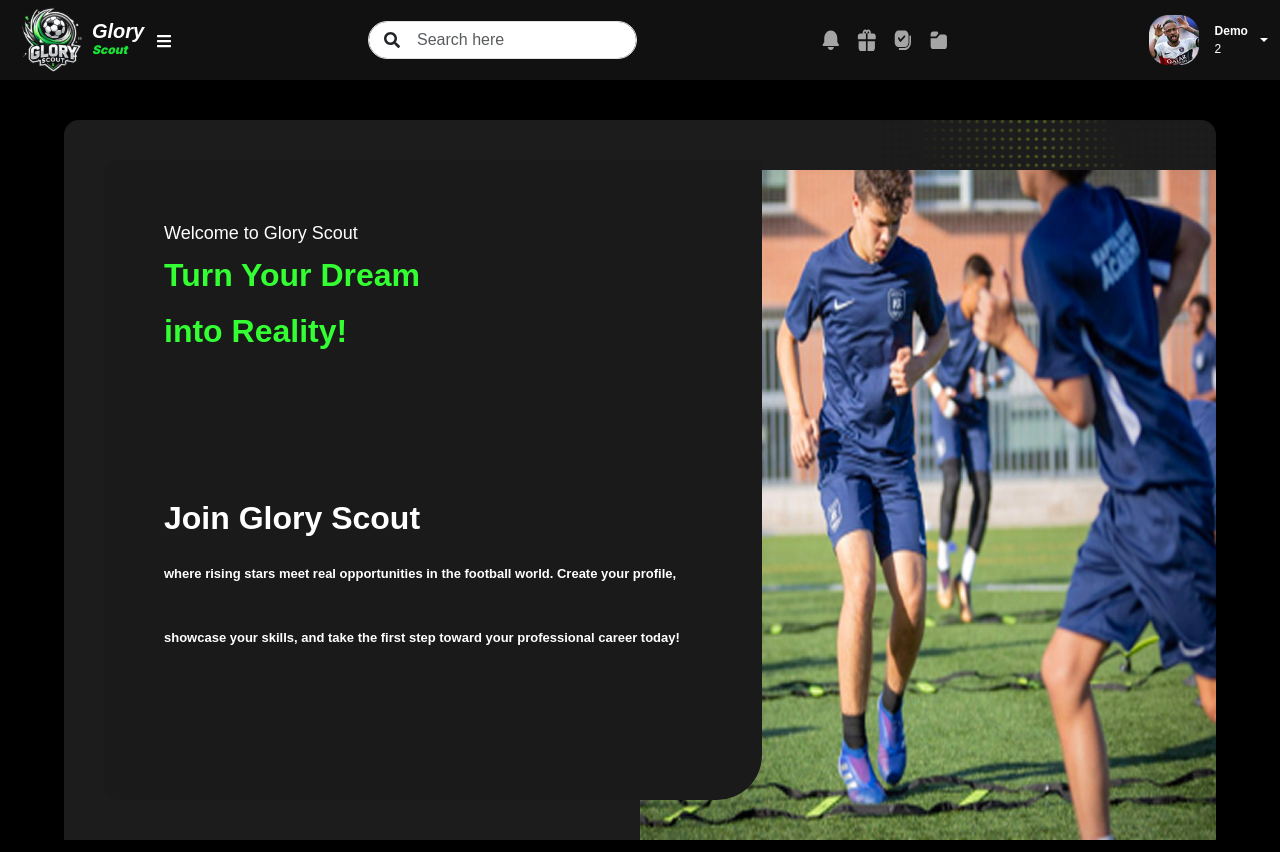
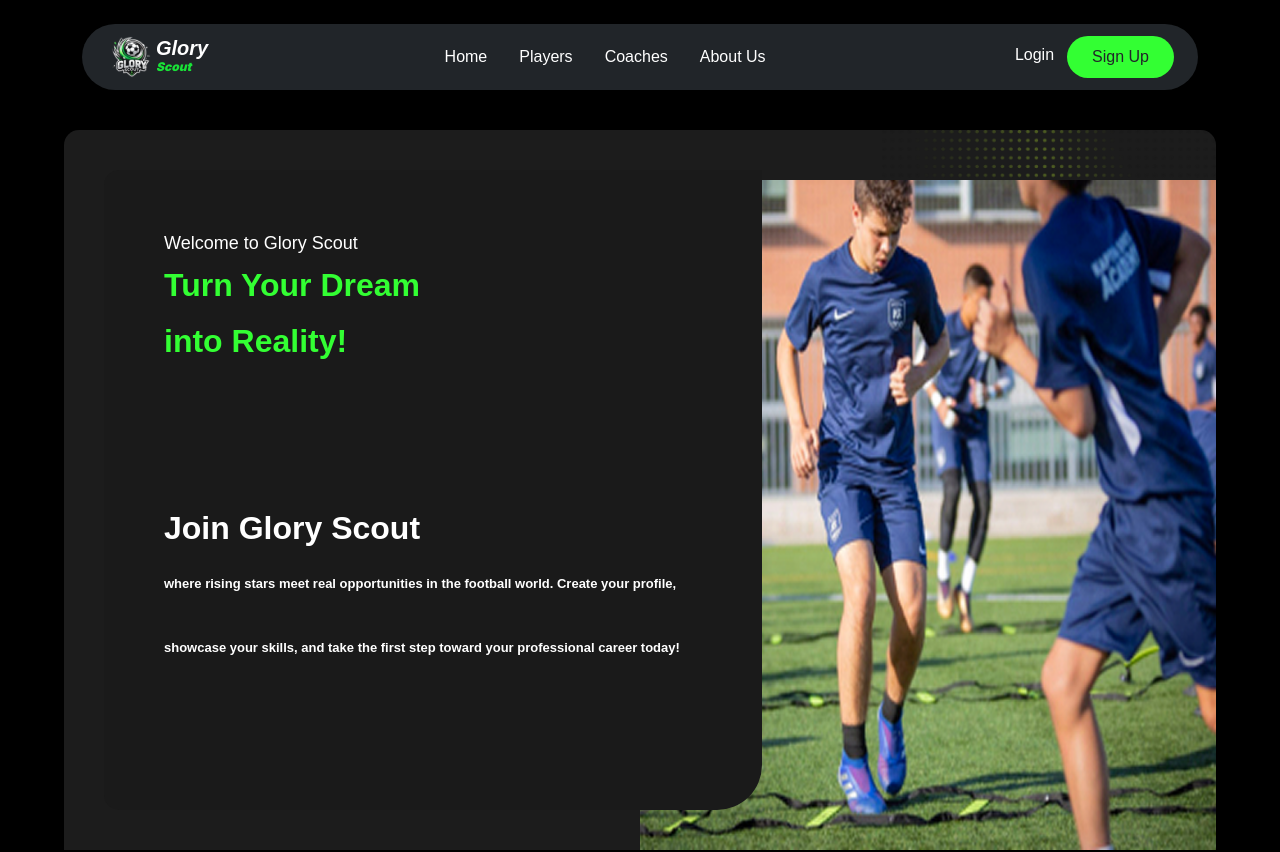
Before and after one commit to Ye7ia01/DEPI.Mega.Project.Glory.Scout, a React (Vite) app: page / in a window 1280 px wide. Shown: the top 852 px of the page. Built offline with nearby package versions, Linux system fonts and the light colour scheme.

Commit message:
Public navbar

```diff
--- a/src/App.jsx
+++ b/src/App.jsx
@@ -1,39 +1,44 @@
 import { AuthContext, AuthProvider } from "./context/AuthContext.jsx";
-import { Route, Routes } from "react-router-dom";
+import { Route, Routes, useLocation } from "react-router-dom";
 import { AuthenticatedNavBar } from "./components/AuthenticatedNavBar.jsx";
 import { AuthenticatedSideBar } from "./components/AuthenticatedSideBar.jsx";
-import { Col, Container, Row } from "react-bootstrap";
-import collapse from "bootstrap/js/src/collapse.js";
-import {useState} from "react";
+import { useState, useContext } from "react";
 import Contact from "./components/Contact";
 import Home from "./Components/Home/Home.jsx";
 import About from "./Components/About/About.jsx";
-import {PlayersCoachesCard} from "./components/PlayersCoachesCard.jsx";
-import {PlayersCoachesHomeScreen} from "./screens/PlayersCoachesHomeScreen.jsx";
+import { PlayersCoachesHomeScreen } from "./screens/PlayersCoachesHomeScreen.jsx";
 import FAQ from "./Components/FAQ.jsx";
 import PlayerProfile from "./Components/PlayerProfile.jsx";
+import PublicNavbar from "./Components/PublicNavbar.jsx";
+
 
 function App() {
   const [collapsed, setCollapsed] = useState(false);
+  const { user } = useContext(AuthContext);
+  const location = useLocation();
 
 
   return (
     <AuthProvider>
-      <AuthenticatedNavBar collapsed={collapsed} setCollapsed={setCollapsed} />
+      {user ? (
+        <AuthenticatedNavBar collapsed={collapsed} setCollapsed={setCollapsed} />
+      ) : (
+        <PublicNavbar />
+      )}
+
       <Routes>
-        <Route path="/" element={<Home />}/>
-        <Route path="/about" element={<About />}/>
-        <Route path="/contact" element={<Contact />}/>
-        <Route path="/FAQ" element={<FAQ/>}/>
-        <Route path="/player" element={<PlayersCoachesHomeScreen dataType={'players'}/>}/>
-        <Route path="/coach" element={<PlayersCoachesHomeScreen dataType={'coaches'}/>}/>
-        <Route path="/player-profile" element={<PlayerProfile dataType={'players'}/>}/>
-        <Route path="/coach-profile" element={<PlayerProfile dataType={'coaches'}/>}/>
+        <Route path="/" element={<Home />} />
+        <Route path="/about" element={<About />} />
+        <Route path="/contact" element={<Contact />} />
+        <Route path="/FAQ" element={<FAQ />} />
+        <Route path="/player" element={<PlayersCoachesHomeScreen dataType="players" />} />
+        <Route path="/coach" element={<PlayersCoachesHomeScreen dataType="coaches" />} />
+        <Route path="/player-profile" element={<PlayerProfile dataType="players" />} />
+        <Route path="/coach-profile" element={<PlayerProfile dataType="coaches" />} />
+
       </Routes>
-
     </AuthProvider>
   );
-
 }
 
 export default App;
--- /dev/null
+++ b/src/Components/PublicNavbar.jsx
@@ -0,0 +1,43 @@
+import React from "react";
+import { Link } from "react-router-dom";
+import logo from "../assets/logo.svg";
+
+const PublicNavbar = () => {
+  return (
+    <div className="container mt-4">
+      <nav className="navbar navbar-expand-lg navbar-dark bg-dark rounded-pill px-4 py-2">
+        <div className="d-flex align-items-center">
+          <img src={logo} alt="Logo" className="logo-img" style={{ width: '50px', height: '50px' }} />
+          <div className="d-flex flex-column">
+                <h1 className='logo-text-header m-0'>Glory</h1>
+                <p className='logo-text m-0'>Scout</p>
+            </div>
+        </div>
+
+        <div className="navbar-collapse">
+          <ul className="navbar-nav mx-auto">
+            <li className="nav-item mx-2">
+              <Link to="/" className="nav-link text-white">Home</Link>
+            </li>
+            <li className="nav-item mx-2">
+              <Link to="/player" className="nav-link text-white">Players</Link>
+            </li>
+            <li className="nav-item mx-2">
+              <Link to="/coach" className="nav-link text-white">Coaches</Link>
+            </li>
+            <li className="nav-item mx-2">
+              <Link to="/about" className="nav-link text-white">About Us</Link>
+            </li>
+          </ul>
+        </div>
+
+        <div className="d-flex">
+          <Link to="/login" className="btn btn-link text-white text-decoration-none">Login</Link>
+          <Link to="/signup" className="btn rounded-pill px-4 py-2" style={{ backgroundColor: '#33FF33' }}>Sign Up</Link>
+        </div>
+      </nav>
+    </div>
+  );
+};
+
+export default PublicNavbar;
```
